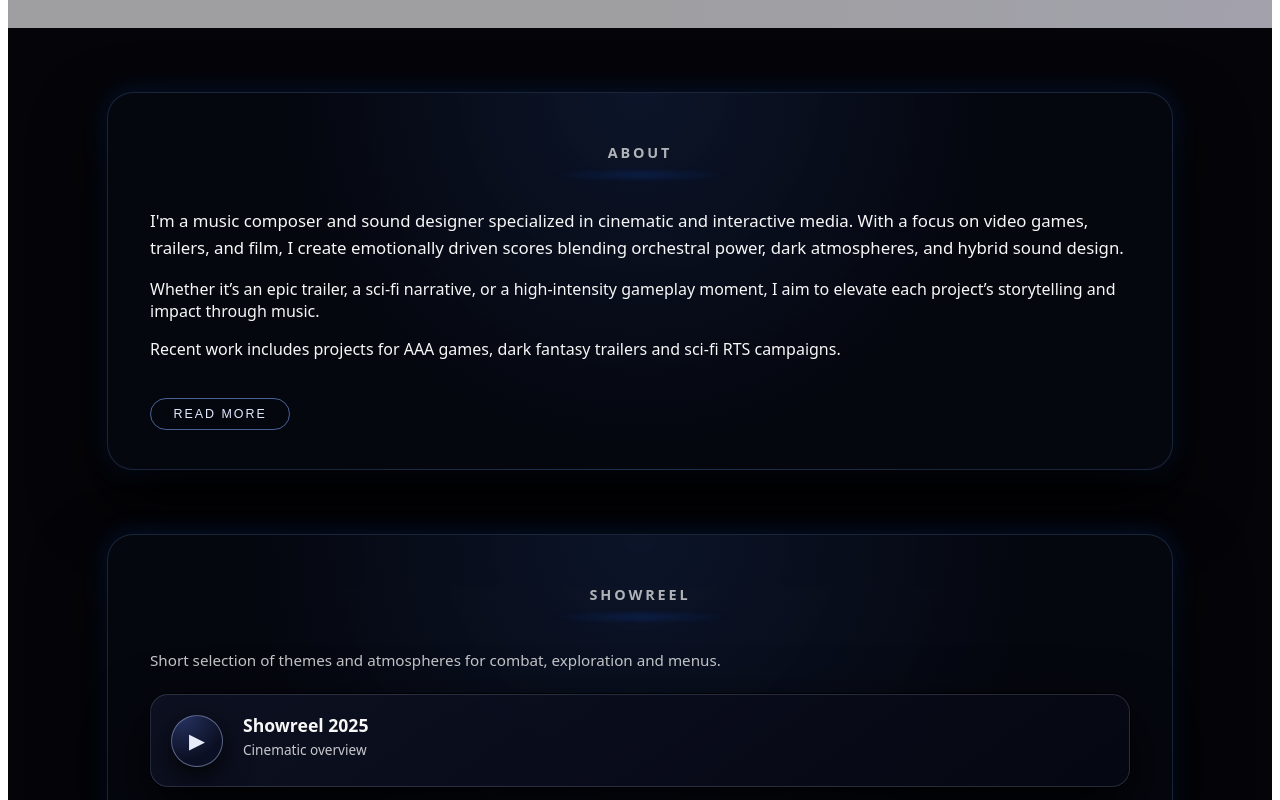
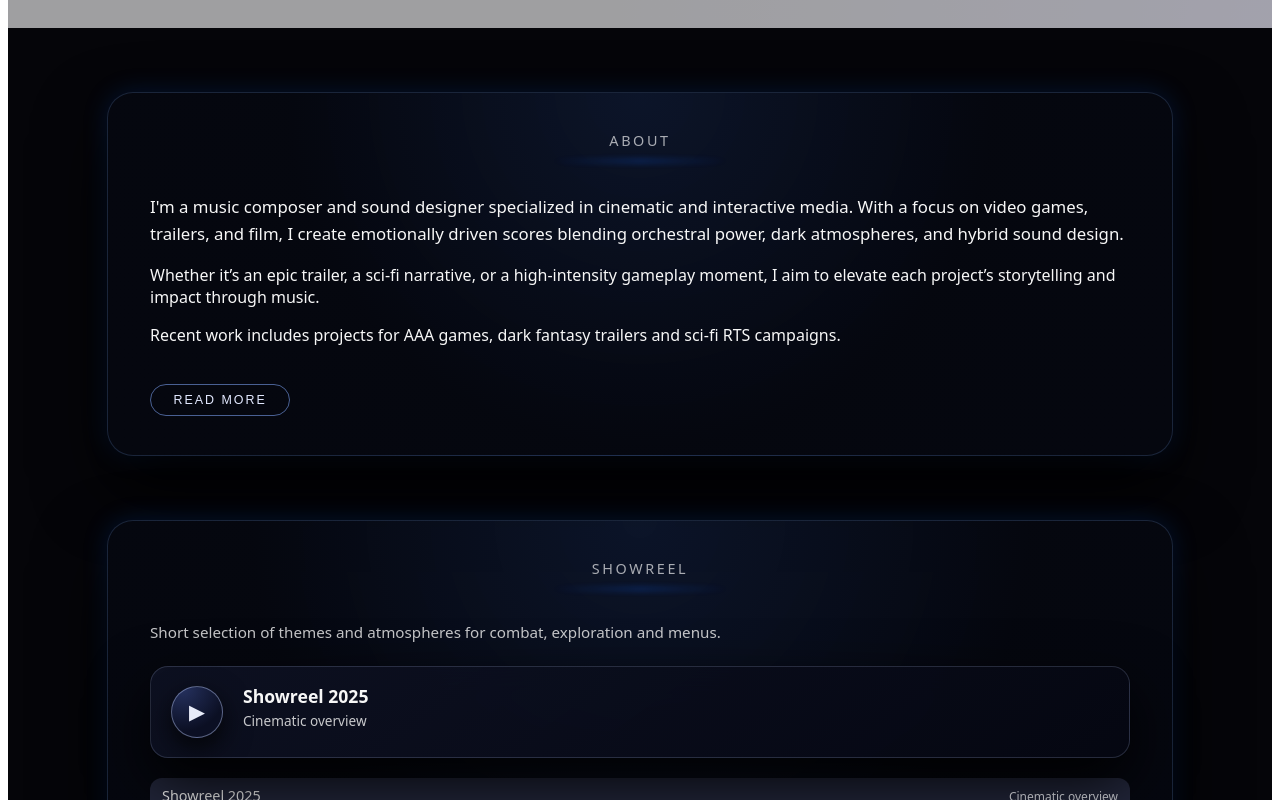
Before and after one commit to emiliagrama/hugo-figuera-music, a React (Vite) app: page / in a window 1280 px wide. Shown: the part 700-1500 px from the top of the page. Built offline with nearby package versions, Linux system fonts and the light colour scheme; grey boxes are pictures that could not be loaded.

Commit message:
cleaning some css and duplicates, some more styling for components

```diff
--- a/src/hugo.css
+++ b/src/hugo.css
@@ -1,5 +1,4 @@
 /* ============ PAGE & HERO ============ */
-
 .hf-page {
   min-height: 100vh;
   font-family: system-ui, -apple-system, BlinkMacSystemFont, "Inter", sans-serif;
@@ -8,7 +7,6 @@
 }
 
 /* Hero wrapper */
-
 .hf-hero {
   position: relative;
   height: 90vh;
@@ -55,7 +53,6 @@
 }
 
 /* Tagline + title + subtitle */
-
 .hf-hero-tagline {
   text-transform: uppercase;
   letter-spacing: 0.15em;
@@ -82,7 +79,6 @@
 }
 
 /* ============ CTA BUTTON ============ */
-
 .hf-btn-border {
   display: inline-block;
   padding: 2px;               /* thickness of border */
@@ -122,7 +118,6 @@
 }
 
 /* moving light streak */
-
 .hf-btn-primary::before {
   content: "";
   position: absolute;
@@ -152,7 +147,6 @@
 }
 
 /* play-icon triangle */
-
 .hf-btn-primary-icon {
   width: 0;
   height: 0;
@@ -169,7 +163,6 @@
 }
 
 /* ============ ANIMATIONS ============ */
-
 @keyframes hf-border-flow {
   0% {
     background-position: 0% 50%;
@@ -191,30 +184,80 @@
   }
 }
 
+/* -----------------------------------
+   SECTION TITLES  (ABOUT / SHOWREEL)
+----------------------------------- */
 
-/* ---------- SECTIONS (BIO + PLAYER) ---------- */
-.hf-section-card {
-  /* this is the card that wraps the text + glow */
-  width: min(1120px, 100% - 5rem);  /* wider on desktop, still safe on small screens */
-  margin: 3.5rem auto;
-  padding: 3rem 3.25rem;
-  border-radius: 26px;
-}
-.hf-bio,
-.hf-player {
-  max-width: none;      /* let .hf-section-card control the width */
-  margin: 0 auto;       /* remove extra big gaps */
-  padding: 0;
+/* Wrapper + typography for ABOUT / SHOWREEL titles */
+.hf-section-title {
+  text-align: center;
+  margin-bottom: 2rem;
+  position: relative;
 }
 
-.hf-bio h2,
-.hf-player h2 {
-  text-transform: uppercase;
-  letter-spacing: 0.2em;
-  font-size: 0.9rem;
-  opacity: 0.7;
-  margin-bottom: 0.75rem;
+.hf-section-title h2 {
+  margin: 0;                              /* kill default h2 margin */
+  font-size: 0.9rem;                      /* slightly bigger label */
+  text-transform: uppercase;              /* ABOUT / SHOWREEL */
+  letter-spacing: 0.18em;                 /* cinematic spacing */
+  font-weight: 500;                       /* lighter, more elegant */
+  color: rgba(255, 255, 255, 0.65);       /* soft grey instead of white */
 }
+
+/* Thin glowing line under titles */
+.hf-title-glow {
+  width: 180px;
+  height: 2px;
+  margin: 0.6rem auto 0;
+  background: linear-gradient(
+    90deg,
+    rgba(18, 95, 255, 0) 0%,
+    rgba(18, 95, 255, 0.65) 50%,
+    rgba(18, 95, 255, 0) 100%
+  );
+  filter: blur(3px);
+  opacity: 0.85;
+  border-radius: 6px;
+  animation: hf-glow-pulse 4s ease-in-out infinite;
+}
+
+/* Gentle breathing animation for the glow bar */
+@keyframes hf-glow-pulse {
+  0%   { opacity: 0.55; transform: scaleX(0.95); }
+  50%  { opacity: 0.95; transform: scaleX(1); }
+  100% { opacity: 0.55; transform: scaleX(0.95); }
+}
+
+/* -----------------------------------
+   SECTION WRAPPERS (ABOUT + SHOWREEL)
+----------------------------------- */
+
+.hf-bio,
+.hf-showreel {
+  padding: 4rem 1.5rem;
+}
+
+/* Glowing panel that keeps content tight on large screens */
+.hf-section-shell {
+  max-width: 980px;
+  margin: 0 auto;
+  padding: 2.4rem 2.6rem;
+  border-radius: 26px;
+  background: radial-gradient(
+    circle at top,
+    rgba(40, 80, 160, 0.22) 0%,
+    rgba(5, 7, 15, 0.98) 55%,
+    rgba(5, 7, 15, 1) 100%
+  );
+  border: 1px solid rgba(120, 170, 255, 0.18);
+  box-shadow:
+    0 32px 70px rgba(0, 0, 0, 0.9),
+    0 0 25px rgba(10, 80, 200, 0.24);
+}
+
+/* -----------------------------------
+   BIO "READ MORE" BLOCK
+----------------------------------- */
 
 .hf-bio-intro {
   font-size: 1.05rem;
@@ -222,7 +265,6 @@
   margin-bottom: 1rem;
 }
 
-/* Read more block */
 .hf-bio-extra {
   font-size: 0.98rem;
   line-height: 1.6;
@@ -230,7 +272,10 @@
   overflow: hidden;
   opacity: 0;
   transform: translateY(8px);
-  transition: max-height 0.35s ease, opacity 0.25s ease, transform 0.25s ease;
+  transition:
+    max-height 0.35s ease,
+    opacity 0.25s ease,
+    transform 0.25s ease;
 }
 
 .hf-bio-extra.is-open {
@@ -238,6 +283,8 @@
   opacity: 1;
   transform: translateY(0);
 }
+
+/* "Read more" / "Read less" button under the bio */
 
 .hf-link-button {
   margin-top: 1.4rem;
@@ -250,7 +297,11 @@
   letter-spacing: 0.16em;
   text-transform: uppercase;
   cursor: pointer;
-  transition: background-colour 0.2s ease, color 0.2s ease, border-color 0.2s ease, box-shadow 0.2s ease;
+  transition:
+    background-color 0.2s ease,
+    color 0.2s ease,
+    border-color 0.2s ease,
+    box-shadow 0.2s ease;
 }
 
 .hf-link-button:hover {
@@ -259,54 +310,70 @@
   box-shadow: 0 0 12px rgba(60, 130, 230, 0.45);
 }
 
-/* ---------- PLAYER ---------- */
+/* -----------------------------------
+   PLAYER TEXT + CARD
+----------------------------------- */
+
 .hf-player-text {
   font-size: 0.95rem;
   opacity: 0.8;
   margin-bottom: 1.5rem;
 }
 
-/* player card */
+/* Player card */
+
 .hf-player-main {
   display: flex;
   gap: 1.25rem;
   align-items: center;
   padding: 1.1rem 1.25rem;
   border-radius: 18px;
-
-  background: linear-gradient(145deg, rgba(14,18,35,0.9), rgba(5,7,18,0.96));
+  background: linear-gradient(
+    145deg,
+    rgba(14, 18, 35, 0.9),
+    rgba(5, 7, 18, 0.96)
+  );
   border: 1px solid rgba(163, 178, 219, 0.2);
   box-shadow:
-    0 24px 60px rgba(0,0,0,0.9),
-    0 0 0 1px rgba(0,0,0,0.9);
+    0 24px 60px rgba(0, 0, 0, 0.9),
+    0 0 1px rgba(0, 0, 0, 0.9);
   backdrop-filter: blur(14px);
 }
 
-/* play / pause button */
+/* Play / pause button */
+
 .hf-player-play {
   width: 52px;
   height: 52px;
   border-radius: 50%;
-  border: 1px solid rgba(163,178,219,0.5);
-  background: radial-gradient(circle at 20% 0, #263260, #0b0f23 70%);
+  border: 1px solid rgba(163, 178, 219, 0.5);
+  background: radial-gradient(circle at 20% 0,
+    #263260,
+    #0b0f23 70%);
   color: #e8ecf9;
   font-size: 1.3rem;
   cursor: pointer;
   display: inline-flex;
   align-items: center;
   justify-content: center;
-  box-shadow: 0 10px 28px rgba(0,0,0,0.8);
-  transition: transform 0.15s ease, box-shadow 0.15s ease, border-color 0.15s ease;
+  box-shadow: 0 10px 28px rgba(0, 0, 0, 0.8);
+  transition:
+    transform 0.15s ease,
+    box-shadow 0.15s ease,
+    border-color 0.15s ease;
 }
 
 .hf-player-play.is-playing {
-  background: radial-gradient(circle at 20% 0, #e1e7f7, #a9b2cb 65%);
+  background: radial-gradient(circle at 20% 0,
+    #e1e7f7,
+    #a9b2cb 65%);
   color: #050509;
-  border-color: rgba(225,231,247,0.9);
+  border-color: rgba(225, 231, 247, 0.9);
   transform: scale(1.03);
 }
 
-/* track info */
+/* Track info */
+
 .hf-player-info h3 {
   margin: 0 0 0.2rem;
   font-size: 1.1rem;
@@ -318,7 +385,8 @@
   opacity: 0.8;
 }
 
-/* progress bar */
+/* Progress bar */
+
 .hf-progress {
   width: 100%;
   height: 3px;
@@ -339,7 +407,10 @@
   );
 }
 
-/* playlist */
+/* -----------------------------------
+   PLAYLIST
+----------------------------------- */
+
 .hf-playlist {
   list-style: none;
   padding: 0;
@@ -357,7 +428,9 @@
   background-color: #10121c;
   cursor: pointer;
   font-size: 0.9rem;
-  transition: background-color 0.15s ease, transform 0.15s ease;
+  transition:
+    background-color 0.15s ease,
+    transform 0.15s ease;
 }
 
 .hf-playlist-item small {
@@ -374,7 +447,10 @@
   background-color: #22263a;
 }
 
-/* ---------- FOOTER ---------- */
+/* -----------------------------------
+   FOOTER
+----------------------------------- */
+
 .hf-footer {
   text-align: center;
   padding: 3rem 1rem 2rem;
@@ -382,7 +458,17 @@
   opacity: 0.75;
 }
 
-/* ---------- Responsive ---------- */
+/* -----------------------------------
+   RESPONSIVE
+----------------------------------- */
+
+@media (max-width: 768px) {
+  .hf-section-shell {
+    padding: 1.8rem 1.6rem;
+    border-radius: 18px;
+  }
+}
+
 @media (max-width: 640px) {
   .hf-hero {
     height: 80vh;
@@ -393,93 +479,3 @@
     align-items: flex-start;
   }
 }
-/* Wrapper so we can center + control spacing */
-.hf-section-title {
-  text-align: center;
-  margin-bottom: 2rem;
-  position: relative;
-}
-
-/* Glowing thin beam */
-.hf-title-glow {
-  width: 180px;
-  height: 2px;
-  margin: 0.6rem auto 0 auto;
-  background: linear-gradient(
-    90deg,
-    rgba(18, 95, 255, 0) 0%,
-    rgba(18, 95, 255, 0.65) 50%,
-    rgba(18, 95, 255, 0) 100%
-  );
-  filter: blur(3px);
-  opacity: 0.85;
-  animation: hf-glow-pulse 4s ease-in-out infinite;
-  border-radius: 6px;
-}
-
-/* Gentle breathing animation */
-@keyframes hf-glow-pulse {
-  0%   { opacity: 0.55; transform: scaleX(0.95); }
-  50%  { opacity: 0.95; transform: scaleX(1); }
-  100% { opacity: 0.55; transform: scaleX(0.95); }
-}
-/* Generic section wrapper for ABOUT + SHOWREEL */
-.hf-bio,
-.hf-showreel {
-  padding: 4rem 1.5rem;
-}
-
-/* Glowing panel that keeps things tight on large screens */
-.hf-section-shell {
-  max-width: 980px;
-  margin: 0 auto;
-  padding: 2.4rem 2.6rem;
-  border-radius: 26px;
-  background: radial-gradient(
-    circle at top,
-    rgba(40, 80, 160, 0.22) 0%,
-    rgba(5, 7, 15, 0.98) 55%,
-    rgba(5, 7, 15, 1) 100%
-  );
-  border: 1px solid rgba(120, 170, 255, 0.18);
-  box-shadow:
-    0 32px 70px rgba(0, 0, 0, 0.9),
-    0 0 25px rgba(10, 80, 200, 0.24);
-}
-
-/* Reuse the same title glow you already have */
-.hf-section-title {
-  text-align: center;
-  margin-bottom: 2rem;
-  position: relative;
-}
-
-.hf-title-glow {
-  width: 180px;
-  height: 2px;
-  margin: 0.6rem auto 0;
-  background: linear-gradient(
-    90deg,
-    rgba(18, 95, 255, 0) 0%,
-    rgba(18, 95, 255, 0.65) 50%,
-    rgba(18, 95, 255, 0) 100%
-  );
-  filter: blur(3px);
-  opacity: 0.85;
-  border-radius: 6px;
-  animation: hf-glow-pulse 4s ease-in-out infinite;
-}
-
-@keyframes hf-glow-pulse {
-  0%   { opacity: 0.55; transform: scaleX(0.95); }
-  50%  { opacity: 0.95; transform: scaleX(1); }
-  100% { opacity: 0.55; transform: scaleX(0.95); }
-}
-
-/* Slightly tighter on mobiles */
-@media (max-width: 768px) {
-  .hf-section-shell {
-    padding: 1.8rem 1.6rem;
-    border-radius: 18px;
-  }
-}
```
